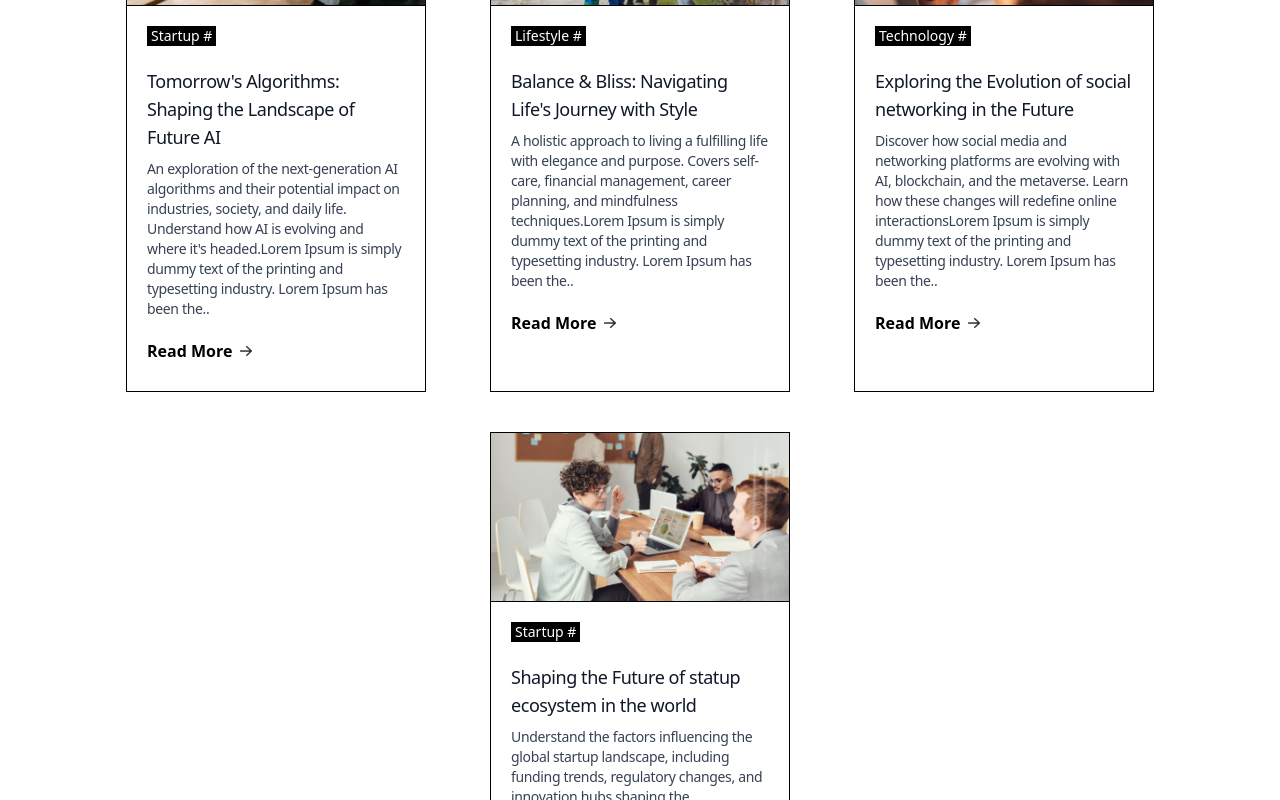
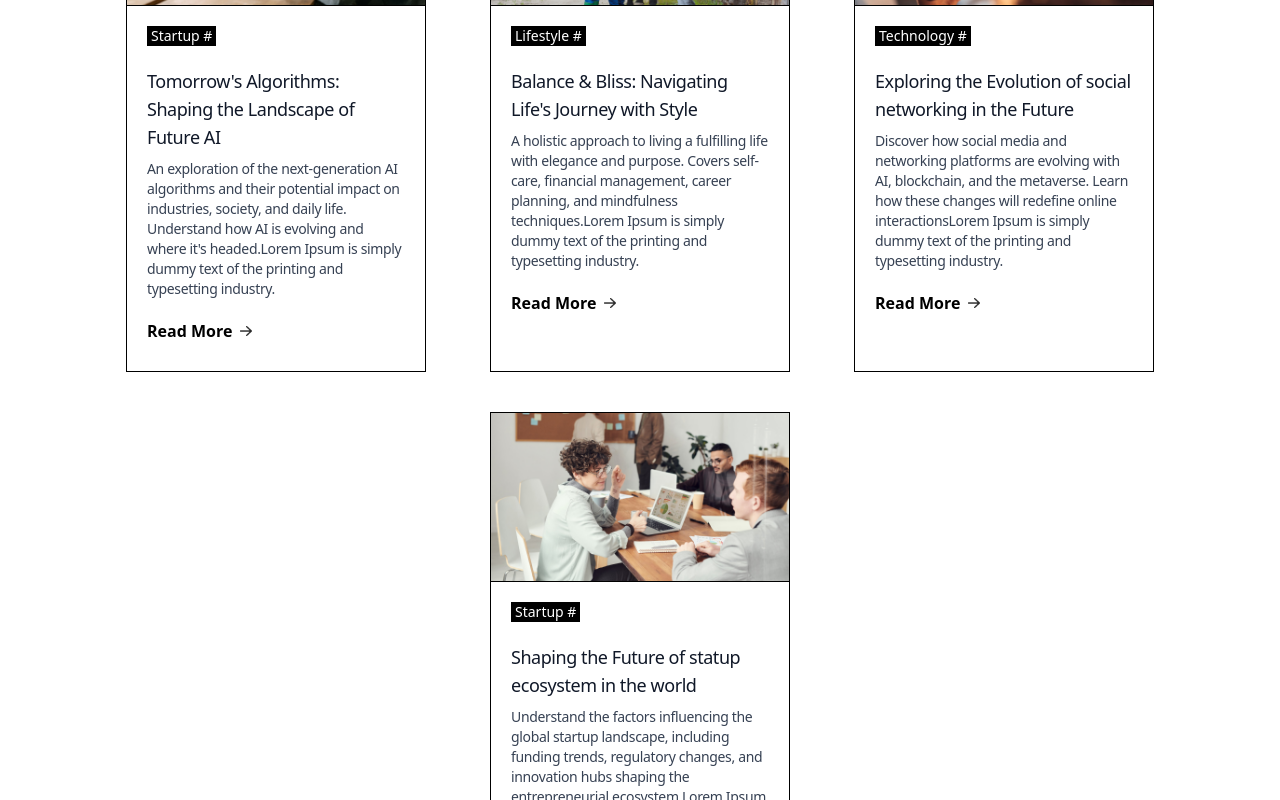
Before and after one commit to nadunthilina/-Full-Stack-Blog-App, a Next.js app in the folder next-blog-app/: page / in a window 1280 px wide. Shown: the part 3280-4080 px from the top of the page. Built offline with nearby package versions, Linux system fonts and the light colour scheme.

Commit message:
update assets.js

```diff
--- a/next-blog-app/Assets/assets.js
+++ b/next-blog-app/Assets/assets.js
@@ -165,7 +165,7 @@ export const assets = {
     {
         id:13,
         title:"Tomorrow's Algorithms: Shaping the Landscape of Future AI",
-        description:"An exploration of the next-generation AI algorithms and their potential impact on industries, society, and daily life. Understand how AI is evolving and where it's headed.Lorem Ipsum is simply dummy text of the printing and typesetting industry. Lorem Ipsum has been the..",
+        description:"An exploration of the next-generation AI algorithms and their potential impact on industries, society, and daily life. Understand how AI is evolving and where it's headed.Lorem Ipsum is simply dummy text of the printing and typesetting industry.",
         image:blog_pic_13,
         date:Date.now(),
         category:"Startup",
@@ -175,7 +175,7 @@ export const assets = {
     {
         id:14,
         title:"Balance & Bliss: Navigating Life's Journey with Style",
-        description:"A holistic approach to living a fulfilling life with elegance and purpose. Covers self-care, financial management, career planning, and mindfulness techniques.Lorem Ipsum is simply dummy text of the printing and typesetting industry. Lorem Ipsum has been the..",
+        description:"A holistic approach to living a fulfilling life with elegance and purpose. Covers self-care, financial management, career planning, and mindfulness techniques.Lorem Ipsum is simply dummy text of the printing and typesetting industry. ",
         image:blog_pic_14,
         date:Date.now(),
         category:"Lifestyle",
@@ -185,7 +185,7 @@ export const assets = {
     {
         id:15,
         title:"Exploring the Evolution of social networking in the Future",
-        description:"Discover how social media and networking platforms are evolving with AI, blockchain, and the metaverse. Learn how these changes will redefine online interactionsLorem Ipsum is simply dummy text of the printing and typesetting industry. Lorem Ipsum has been the..",
+        description:"Discover how social media and networking platforms are evolving with AI, blockchain, and the metaverse. Learn how these changes will redefine online interactionsLorem Ipsum is simply dummy text of the printing and typesetting industry. ",
         image:blog_pic_15,
         date:Date.now(),
         category:"Technology",
@@ -195,7 +195,7 @@ export const assets = {
     {
         id:16,
         title:"Shaping the Future of statup ecosystem in the world",
-        description:"Understand the factors influencing the global startup landscape, including funding trends, regulatory changes, and innovation hubs shaping the entrepreneurial ecosystem.Lorem Ipsum is simply dummy text of the printing and typesetting industry. Lorem Ipsum has been the..",
+        description:"Understand the factors influencing the global startup landscape, including funding trends, regulatory changes, and innovation hubs shaping the entrepreneurial ecosystem.Lorem Ipsum is simply dummy text of the printing and typesetting industry. ",
         image:blog_pic_16,
         date:Date.now(),
         category:"Startup",
```
